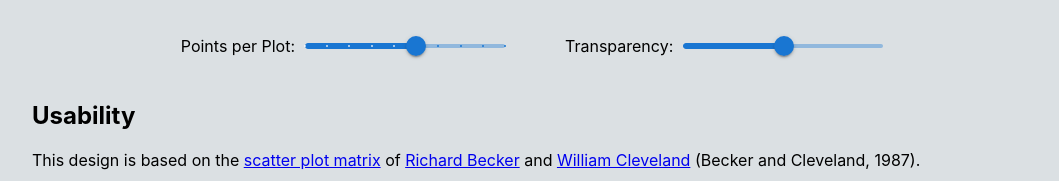
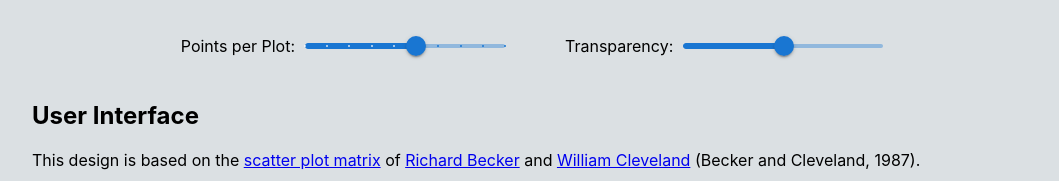
Before and after one commit to hemanrobinson/fast-brushing, a React (Create React App) app: page / in a window 1280 px wide. Shown: the part 1059-1240 px from the top of the page, without its empty margins (108-1167 px from the left). Built offline with nearby package versions, Linux system fonts and the light colour scheme.

Commit message:
Usability -> User Interface

```diff
--- a/src/App.js
+++ b/src/App.js
@@ -47,7 +47,7 @@ const App = () => {
                     onChange={( event, value ) => { Matrix.clear(); setOpacity( 1 - value ); }} />
             </div>
             <div className="Description">
-                <h2>Usability</h2>
+                <h2>User Interface</h2>
                 <p>
                 This design is based on the <a href="http://www.sci.utah.edu/~kpotter/Library/Papers/becker:1987:BS/index.html">scatter plot matrix</a> of <a href="https://www.researchgate.net/scientific-contributions/Richard-A-Becker-7076158">Richard Becker</a> and <a href="https://www.cerias.purdue.edu/site/people/faculty/view/709">William Cleveland</a> (Becker and Cleveland, 1987).
                 </p>
```
